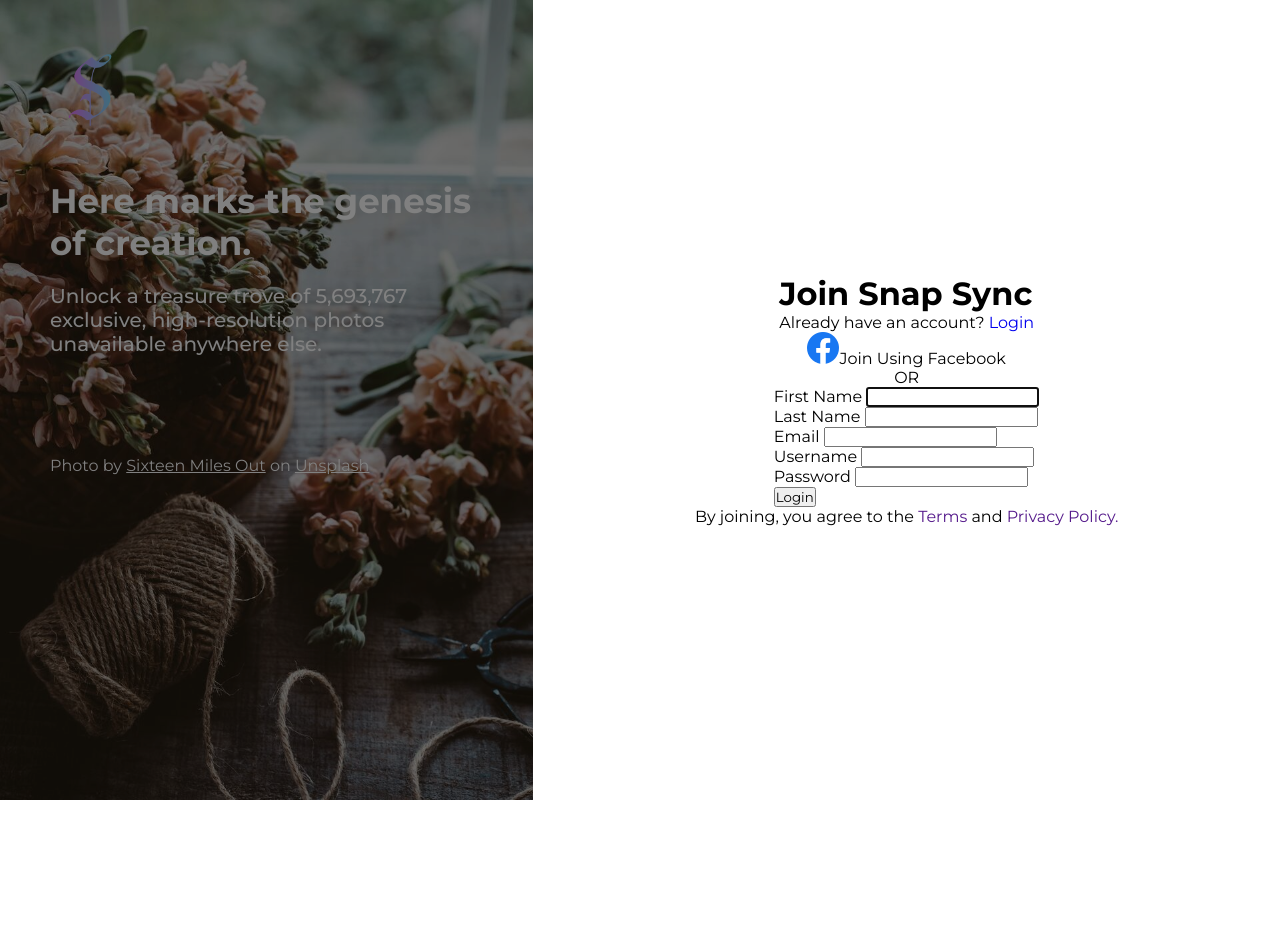
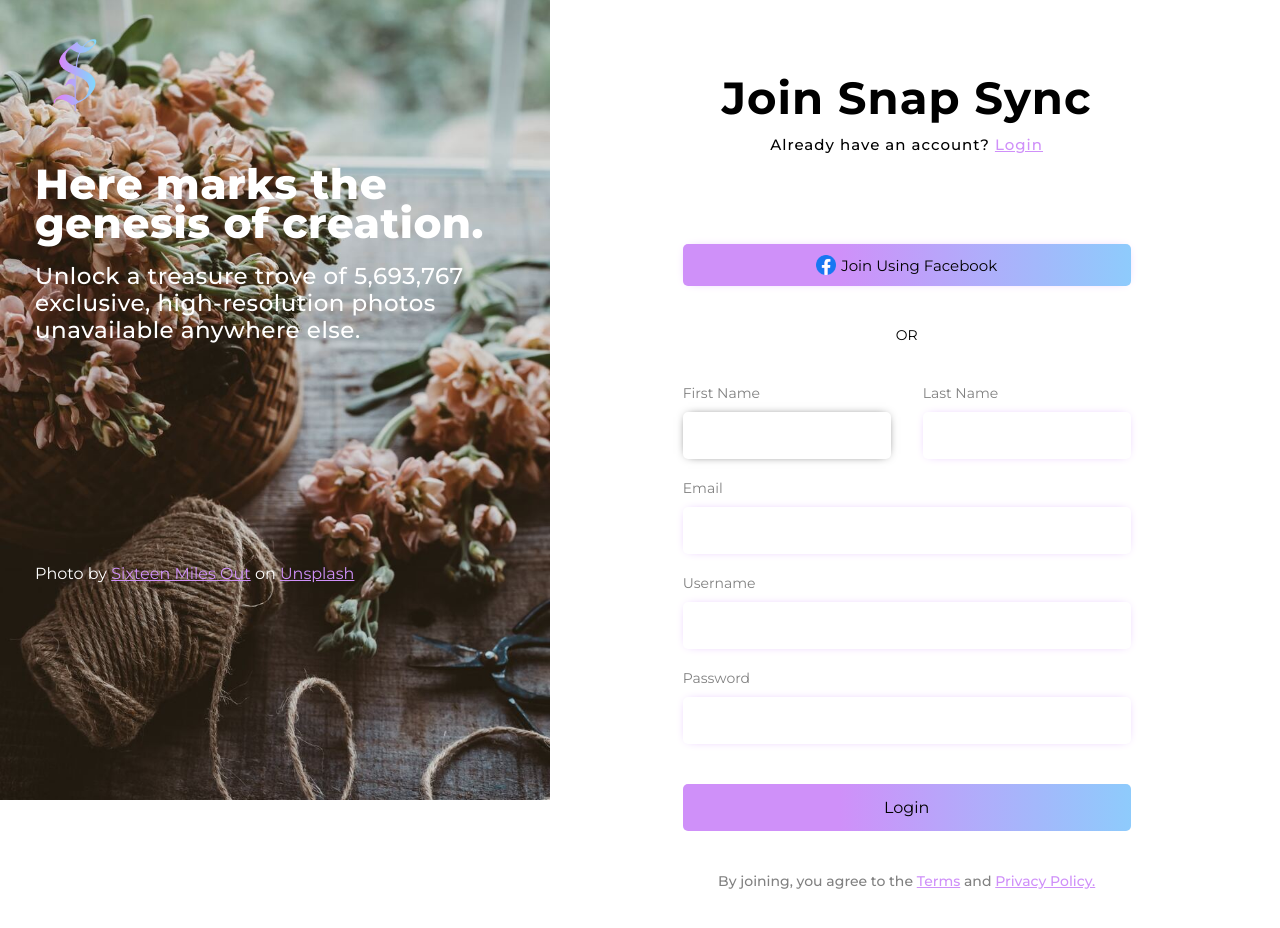
Before and after one commit to tufanmulla/SnapSync, a plain HTML site: page html/register.html in a window 1280 px wide. Before the commit the page ends 800 px from the top, so only its background shows below. Drawn offline with Linux system fonts and the light colour scheme.

Commit message:
desgined completed for register and forgot password page

```diff
--- /dev/null
+++ b/css/forgotPassword.css
@@ -0,0 +1,110 @@
+main {
+  display: grid;
+  grid-template-columns: 95%;
+  grid-template-rows: 100vh;
+  justify-content: center;
+  align-items: center;
+}
+.container {
+  display: grid;
+  grid-template-columns: 40%;
+  grid-gap: 40px;
+  justify-content: center;
+  align-items: center;
+}
+.container img {
+  width: 100px;
+  margin: 0 auto;
+}
+.container article {
+  display: flex;
+  flex-direction: column;
+  align-items: center;
+  justify-content: center;
+  text-align: center;
+  gap: 10px;
+}
+.container article h1 {
+  font-size: 30px;
+}
+.container article p {
+  line-height: 26px;
+  font-size: 14px;
+  font-weight: 500;
+}
+.container form {
+  display: flex;
+  flex-direction: column;
+  gap: 20px;
+}
+.container form .email {
+  display: flex;
+  flex-direction: column;
+  justify-content: center;
+  gap: 5px;
+  margin-bottom: 15px;
+}
+
+.container form .email label {
+  font-size: 14px;
+  font-weight: 400;
+  display: block;
+  color: #818181;
+  margin-bottom: 10px;
+}
+.container form .email input {
+  width: 100%;
+  padding: 14px;
+  border: none;
+  font-size: 15px;
+  color: #cf90f9;
+  outline: none;
+  border-radius: 5px;
+  box-shadow: 0 0 10px -5px #cf90f9;
+}
+.container form .email input::placeholder {
+  font-size: 16px;
+  color: #cf90f9;
+}
+.container form .email input:focus {
+  box-shadow: 0 0 10px -5px #000000;
+}
+
+.container form button {
+  display: flex;
+  justify-content: center;
+  align-items: center;
+  gap: 5px;
+  background: rgb(207, 144, 249);
+  background: -moz-linear-gradient(
+    90deg,
+    rgba(207, 144, 249, 1) 35%,
+    rgba(142, 203, 252, 1) 100%
+  );
+  background: -webkit-linear-gradient(
+    90deg,
+    rgba(207, 144, 249, 1) 35%,
+    rgba(142, 203, 252, 1) 100%
+  );
+  background: linear-gradient(
+    90deg,
+    rgba(207, 144, 249, 1) 35%,
+    rgba(142, 203, 252, 1) 100%
+  );
+  filter: progid:DXImageTransform.Microsoft.gradient(startColorstr="#cf90f9",endColorstr="#8ecbfc",GradientType=1);
+  box-shadow: 0 0 12px -6px #cf90f9;
+  cursor: pointer;
+  padding: 11px;
+  border-radius: 5px;
+  font-size: 15px;
+  font-weight: 400;
+  color: #000000;
+  border: none;
+  outline: none;
+  transition: all 0.5s cubic-bezier(0.19, 1, 0.22, 1);
+}
+
+.container form button:hover {
+  box-shadow: 0 0 10px -5px #000000;
+  color: #ffffff;
+}
--- a/css/register.css
+++ b/css/register.css
@@ -7,30 +7,37 @@
   flex-direction: column;
   gap: 50px;
   height: 100vh;
+  width: 550px;
   background-image: url(../images/rgesiterImage/registerPageLeftImage.jpg);
   background-position: center;
   background-repeat: no-repeat;
   background-size: cover;
   object-fit: cover;
-  -webkit-filter: brightness(0.4);
-  filter: brightness(0.5);
+  padding: 35px;
   grid-column: 1 / 6;
-  padding: 50px;
+  position: fixed;
 }
 .leftSide img {
   width: 80px;
 }
 .leftSide article {
-  margin-bottom: 50px;
+  display: flex;
+  flex-direction: column;
+  gap: 20px;
+  margin-bottom: 170px;
 }
 .leftSide article h1 {
-  font-size: 34px;
+  font-size: 42px;
+  line-height: 39px;
+  letter-spacing: 0.5px;
+  font-weight: 800;
   color: #ffffff;
-  margin-bottom: 20px;
 }
 .leftSide article p {
-  font-size: 20px;
+  font-size: 23px;
+  line-height: 27px;
   color: #ffffff;
+  letter-spacing: 0.5px;
   font-weight: 500;
 }
 
@@ -38,7 +45,7 @@
   color: #ffffff;
 }
 .credits a {
-  color: #ffffff;
+  color: #cf90f9;
   text-decoration: underline;
 }
 
@@ -46,6 +53,166 @@
   display: flex;
   flex-direction: column;
   align-items: center;
+  gap: 20px;
   justify-content: center;
   grid-column: 6 / -1;
+  padding: 70px 0 40px 0;
 }
+.rightSide .div1 {
+  display: flex;
+  flex-direction: column;
+  gap: 10px;
+  margin-bottom: 20px;
+  justify-content: center;
+  align-items: center;
+  margin-bottom: 70px;
+}
+.rightSide .div1 h1 {
+  font-size: 45px;
+  letter-spacing: 1px;
+}
+.rightSide .div1 span {
+  font-size: 15px;
+  letter-spacing: 1px;
+  font-weight: 500;
+  color: #000000;
+}
+.rightSide .div1 span a {
+  color: #cf90f9;
+  text-decoration: underline;
+}
+
+.div2 {
+  display: flex;
+  justify-content: center;
+  align-items: center;
+  gap: 5px;
+  width: 60%;
+  background: rgb(207, 144, 249);
+  background: -moz-linear-gradient(
+    90deg,
+    rgba(207, 144, 249, 1) 35%,
+    rgba(142, 203, 252, 1) 100%
+  );
+  background: -webkit-linear-gradient(
+    90deg,
+    rgba(207, 144, 249, 1) 35%,
+    rgba(142, 203, 252, 1) 100%
+  );
+  background: linear-gradient(
+    90deg,
+    rgba(207, 144, 249, 1) 35%,
+    rgba(142, 203, 252, 1) 100%
+  );
+  filter: progid:DXImageTransform.Microsoft.gradient(startColorstr="#cf90f9",endColorstr="#8ecbfc",GradientType=1);
+  box-shadow: 0 0 12px -6px #cf90f9;
+  cursor: pointer;
+  padding: 11px;
+  border-radius: 5px;
+  transition: all 0.5s cubic-bezier(0.075, 0.82, 0.165, 1);
+}
+.div2 img {
+  width: 20px;
+  height: 20px;
+}
+.div2 span {
+  font-size: 15px;
+  font-weight: 400;
+  color: #000000;
+  transition: all 0.5s cubic-bezier(0.19, 1, 0.22, 1);
+}
+
+.div2:hover {
+  box-shadow: 0 0 10px -5px #000000;
+}
+.div2:hover span {
+  color: #ffffff;
+}
+
+.rightSide .or {
+  font-size: 14px;
+  margin: 20px 0;
+}
+
+.rightSide form {
+  display: flex;
+  flex-direction: column;
+  gap: 20px;
+  margin-bottom: 20px;
+  width: 60%;
+}
+.rightSide form div label {
+  font-size: 14px;
+  font-weight: 400;
+  display: block;
+  color: #818181;
+  margin-bottom: 10px;
+}
+.rightSide form div input {
+  width: 100%;
+  padding: 14px;
+  border: none;
+  font-size: 15px;
+  color: #cf90f9;
+  outline: none;
+  border-radius: 5px;
+  box-shadow: 0 0 10px -5px #cf90f9;
+}
+.rightSide form .firstAndLastName {
+  display: flex;
+  justify-content: space-between;
+  align-items: center;
+}
+
+.rightSide form div input::placeholder {
+  font-size: 16px;
+  color: #cf90f9;
+}
+.rightSide form div input:focus {
+  box-shadow: 0 0 10px -5px #000000;
+}
+
+.rightSide form button {
+  background: rgb(207, 144, 249);
+  background: -moz-linear-gradient(
+    90deg,
+    rgba(207, 144, 249, 1) 35%,
+    rgba(142, 203, 252, 1) 100%
+  );
+  background: -webkit-linear-gradient(
+    90deg,
+    rgba(207, 144, 249, 1) 35%,
+    rgba(142, 203, 252, 1) 100%
+  );
+  background: linear-gradient(
+    90deg,
+    rgba(207, 144, 249, 1) 35%,
+    rgba(142, 203, 252, 1) 100%
+  );
+  filter: progid:DXImageTransform.Microsoft.gradient(startColorstr="#cf90f9",endColorstr="#8ecbfc",GradientType=1);
+  color: #000000;
+  font-size: 16px;
+  font-weight: 400;
+  padding: 14px;
+  border: none;
+  outline: none;
+  border-radius: 5px;
+  cursor: pointer;
+  margin-top: 20px;
+  transition: all 0.5s cubic-bezier(0.19, 1, 0.22, 1);
+}
+
+.rightSide form button:hover {
+  color: #ffffff;
+  box-shadow: 0 0 10px -5px #000000;
+}
+
+.agreement span {
+  color: #818181;
+  font-size: 14px;
+  font-weight: 500;
+}
+.agreement span a {
+  text-decoration: underline;
+  color: #cf90f9;
+}
--- a/html/register.html
+++ b/html/register.html
@@ -36,7 +36,7 @@
     <link rel="stylesheet" href="../css/register.css" />
     <!-- Linked With CSS Files Ends Are Here-->
 
-    <title>Snap Sync Register Form</title>
+    <title>Snap Sync Registration Page</title>
   </head>
   <body>
     <main>
@@ -74,13 +74,9 @@
               <a href="../html/login.html">Login</a></span
             >
           </div>
-          <div class="div1">
-            <span
-              ><img
-                src="../images/sociaLicon/facebook.png"
-                alt="Facebook Icon"
-              />Join Using Facebook</span
-            >
+          <div class="div2">
+            <img src="../images/sociaLicon/facebook.png" alt="Facebook Icon" />
+            <span>Join Using Facebook</span>
           </div>
           <div class="or">OR</div>
           <form>
```
Also changed, not shown: html/forgotPassword.html (+28 -4 lines), html/login.html (+1 -1 lines).
